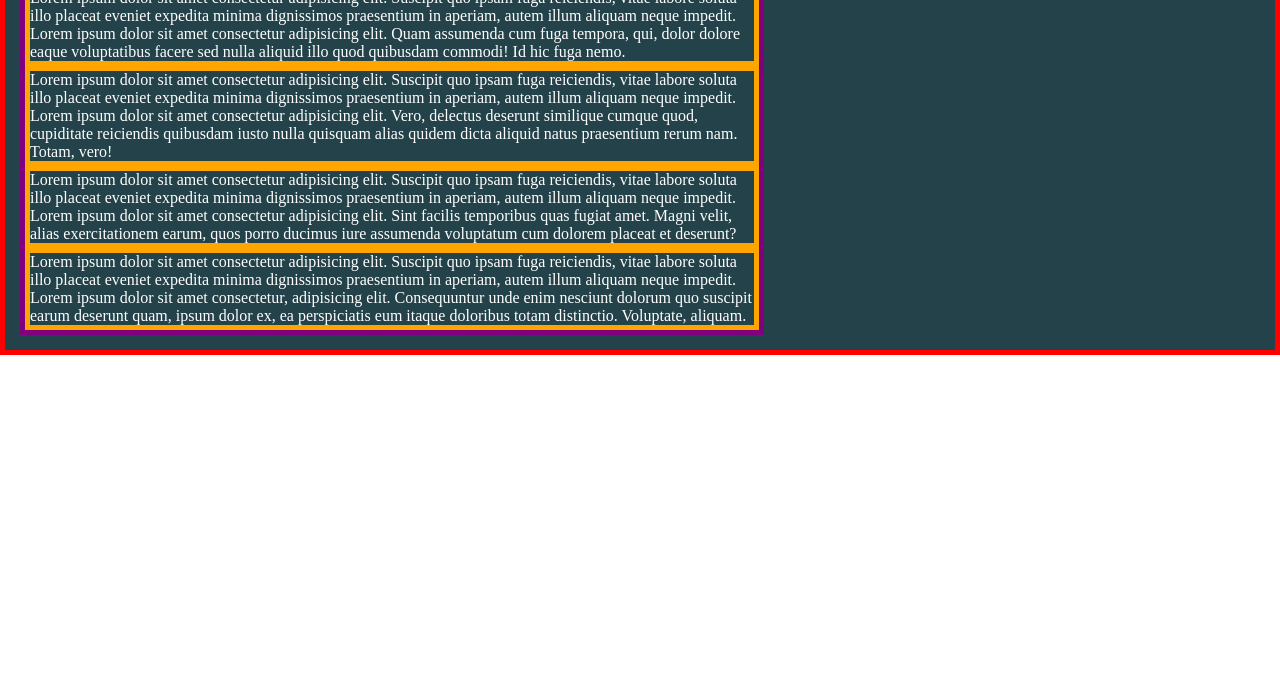
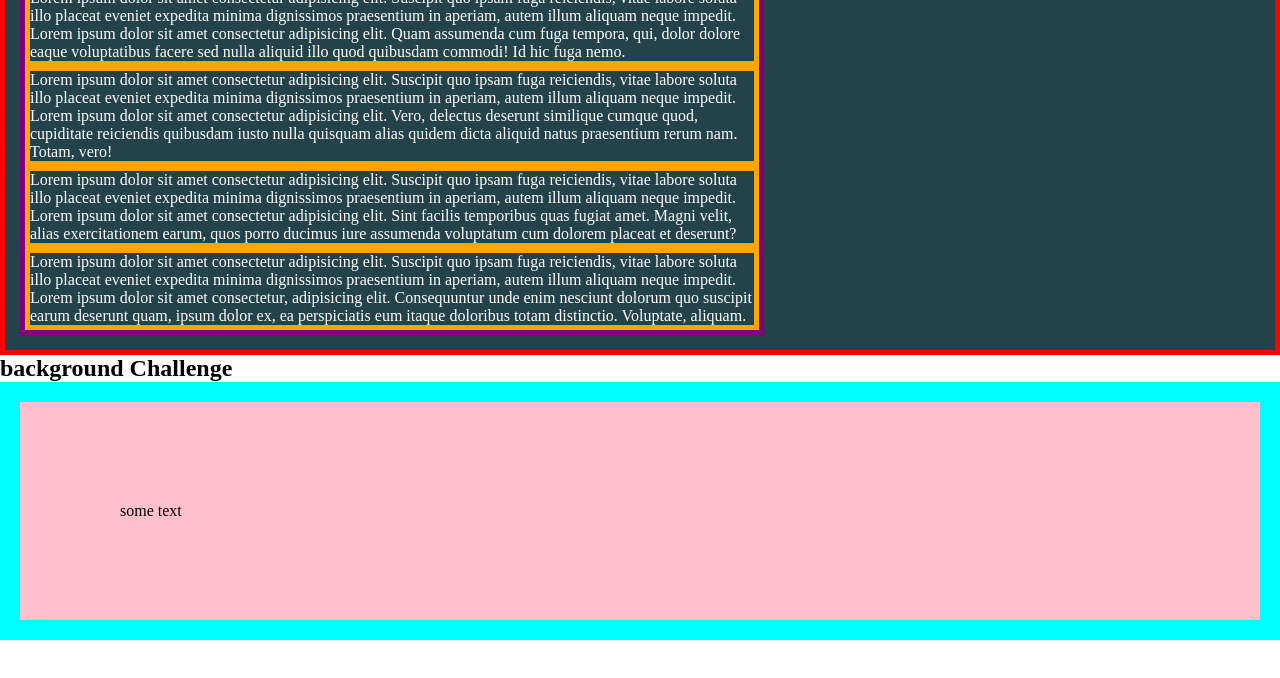
Before and after one commit to TaniaAugie/html-css-structure, a plain HTML site: page challenge1/page1.html in a window 1280 px wide. Shown: the part 88-766 px from the top of the page. Drawn offline with Linux system fonts and the light colour scheme.

Commit message:
challenge1-background

```diff
--- a/challenge1/page1.html
+++ b/challenge1/page1.html
@@ -48,5 +48,9 @@
         </p>
       </div>
     </div>
+    <h2>background Challenge</h2>
+    <div class="box2">
+      <div class="box2-child">some text</div>
+    </div>
   </body>
 </html>
--- a/challenge1/style1.css
+++ b/challenge1/style1.css
@@ -19,3 +19,13 @@ h1,
 p {
   border: 5px solid orange;
 }
+
+.box2 {
+  background-color: aqua;
+  padding: 20px;
+}
+
+.box2-child {
+  background-color: pink;
+  padding: 100px;
+}
```
